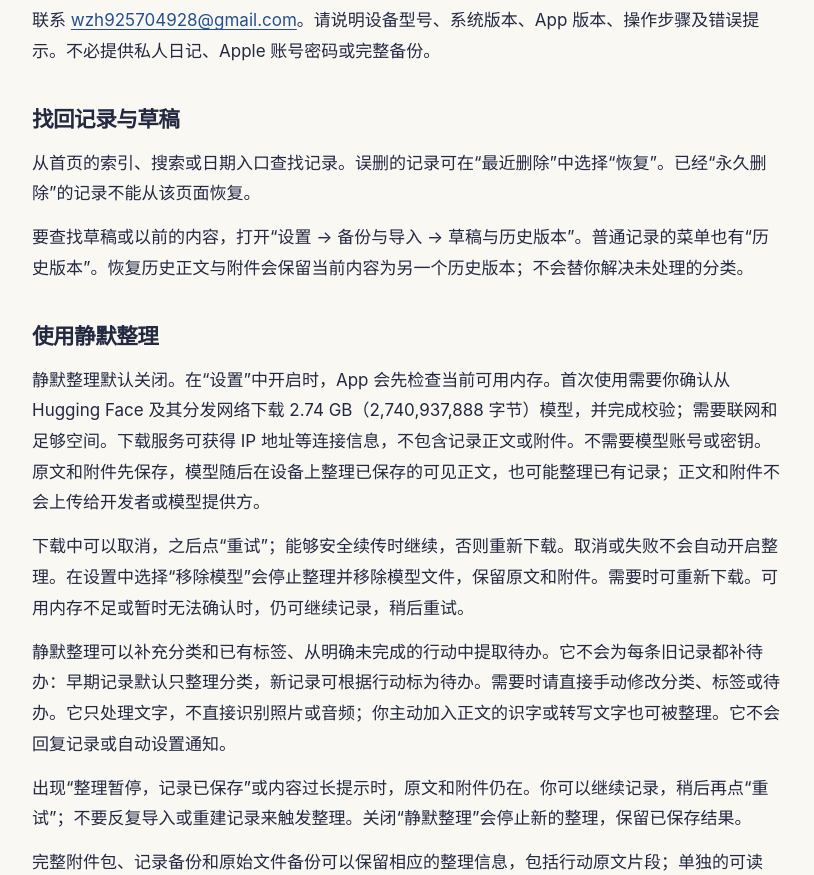
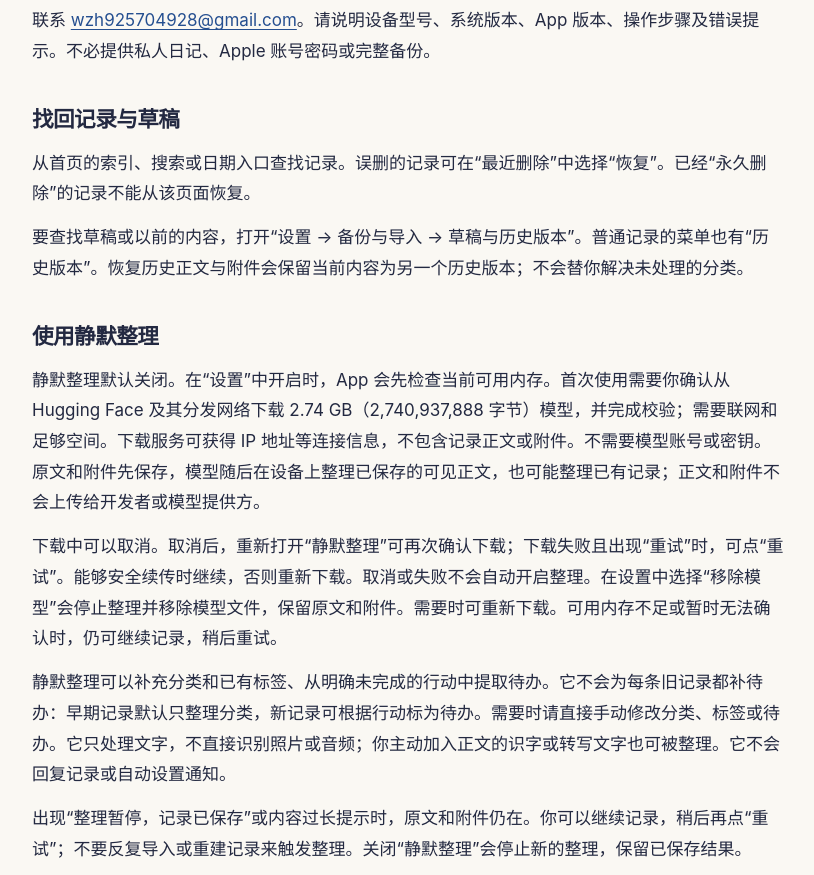
Before and after one commit to conradwang12138/chatjournal-support, a plain HTML site: page docs/support.zh.html in a window 1280 px wide. Shown: the part 198-1073 px from the top of the page, without its empty margins (232-1046 px from the left). Drawn offline with Linux system fonts and the light colour scheme.

Commit message:
Update support.zh.html

```diff
--- a/docs/support.zh.html
+++ b/docs/support.zh.html
@@ -21,7 +21,7 @@
 <p>要查找草稿或以前的内容，打开“设置 → 备份与导入 → 草稿与历史版本”。普通记录的菜单也有“历史版本”。恢复历史正文与附件会保留当前内容为另一个历史版本；不会替你解决未处理的分类。</p>
 <h2>使用静默整理</h2>
 <p>静默整理默认关闭。在“设置”中开启时，App 会先检查当前可用内存。首次使用需要你确认从 Hugging Face 及其分发网络下载 2.74 GB（2,740,937,888 字节）模型，并完成校验；需要联网和足够空间。下载服务可获得 IP 地址等连接信息，不包含记录正文或附件。不需要模型账号或密钥。原文和附件先保存，模型随后在设备上整理已保存的可见正文，也可能整理已有记录；正文和附件不会上传给开发者或模型提供方。</p>
-<p>下载中可以取消，之后点“重试”；能够安全续传时继续，否则重新下载。取消或失败不会自动开启整理。在设置中选择“移除模型”会停止整理并移除模型文件，保留原文和附件。需要时可重新下载。可用内存不足或暂时无法确认时，仍可继续记录，稍后重试。</p>
+<p>下载中可以取消。取消后，重新打开“静默整理”可再次确认下载；下载失败且出现“重试”时，可点“重试”。能够安全续传时继续，否则重新下载。取消或失败不会自动开启整理。在设置中选择“移除模型”会停止整理并移除模型文件，保留原文和附件。需要时可重新下载。可用内存不足或暂时无法确认时，仍可继续记录，稍后重试。</p>
 <p>静默整理可以补充分类和已有标签、从明确未完成的行动中提取待办。它不会为每条旧记录都补待办：早期记录默认只整理分类，新记录可根据行动标为待办。需要时请直接手动修改分类、标签或待办。它只处理文字，不直接识别照片或音频；你主动加入正文的识字或转写文字也可被整理。它不会回复记录或自动设置通知。</p>
 <p>出现“整理暂停，记录已保存”或内容过长提示时，原文和附件仍在。你可以继续记录，稍后再点“重试”；不要反复导入或重建记录来触发整理。关闭“静默整理”会停止新的整理，保留已保存结果。</p>
 <p>完整附件包、记录备份和原始文件备份可以保留相应的整理信息，包括行动原文片段；单独的可读 Markdown 或纯文本不包含完整整理元数据。你独立开启 iCloud 同步后，这些信息也可随记录同步。详情见 <a href="privacy.zh.html">隐私政策</a>。</p>
```
